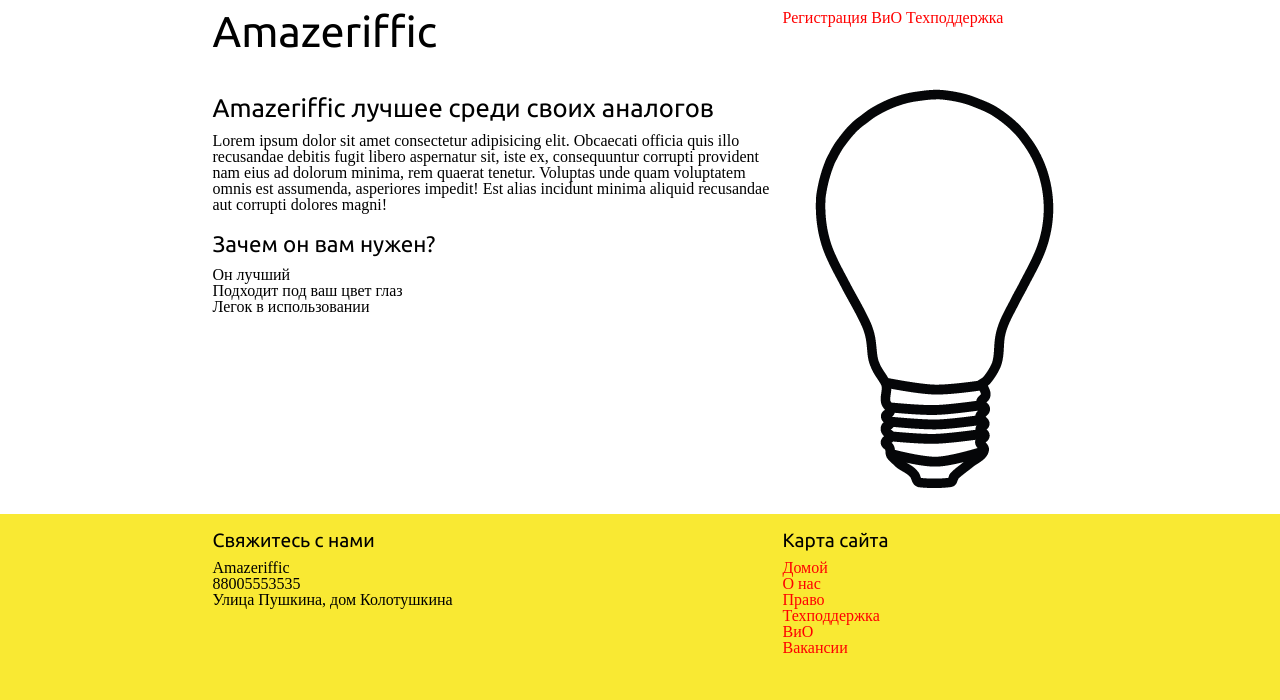
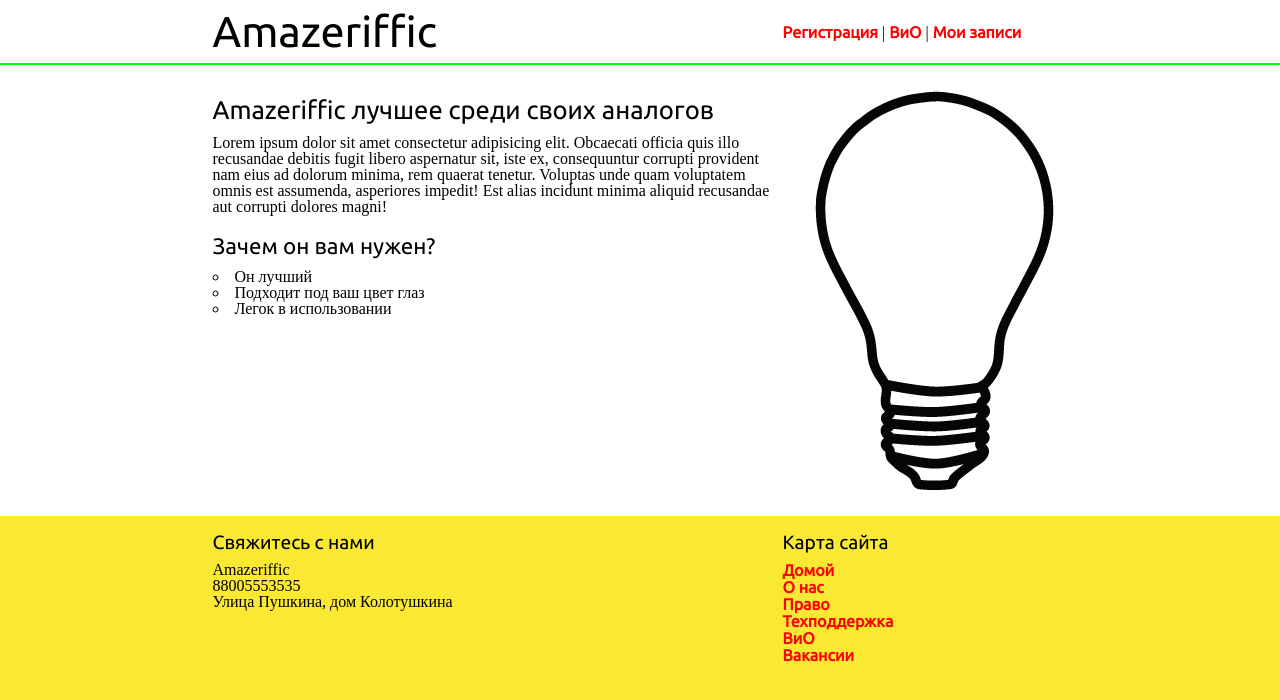
Before and after one commit to sexyDaniel/Amazeriffic, a plain HTML site: page index.html in a window 1280 px wide. Drawn offline with Linux system fonts and the light colour scheme; a web font is replaced by a local one.

Commit message:
Finish Lab1

```diff
--- a/index.html
+++ b/index.html
@@ -14,9 +14,9 @@
         <div class="container">
             <h1>Amazeriffic</h1>
             <nav>
-                <a href="#">Регистрация</a>
-                <a href="faq.html">ВиО</a>
-                <a href="#">Техподдержка</a>
+                <a href="#">Регистрация</a> |
+                <a href="faq.html">ВиО</a> |
+                <a href="notes.html">Мои записи</a>
             </nav>
         </div>
     </header>
@@ -33,7 +33,7 @@
                 </ul>
             </div>
             <div class="logo">
-                <img src="images/lightbulb.png">
+                <img src="images/lightbulb.png" alt="Тут лампочка">
             </div>
         </div>
     </main>
--- a/styles/style.css
+++ b/styles/style.css
@@ -9,12 +9,15 @@ h1, h2, h3, h5{
 }
 
 a{
+    font-size: 100%;
+    font-weight: bold;
     color: red;
     text-decoration:none;
+    font-family: Ubuntu;
 }
 
 a:hover{
-    text-decoration: underline;
+    color: indigo;
 }
 
 header h1{
@@ -38,12 +41,14 @@ header h1 {
 header nav {
     float: right;
     width: 285px;
+    margin-top: 14px;
 }
 
 header {
     background: white;
     overflow: auto;
     padding: 10px 0 10px 0;
+    border-bottom: lime 2px solid;
 }
 
 main h2{
@@ -54,6 +59,11 @@ main h2{
 main h3{
     font-size: 140%;
     margin: 20px 0 12px 0;
+}
+
+main ul{
+	list-style: circle;
+	list-style-position: inside;
 }
 
 main {
```
